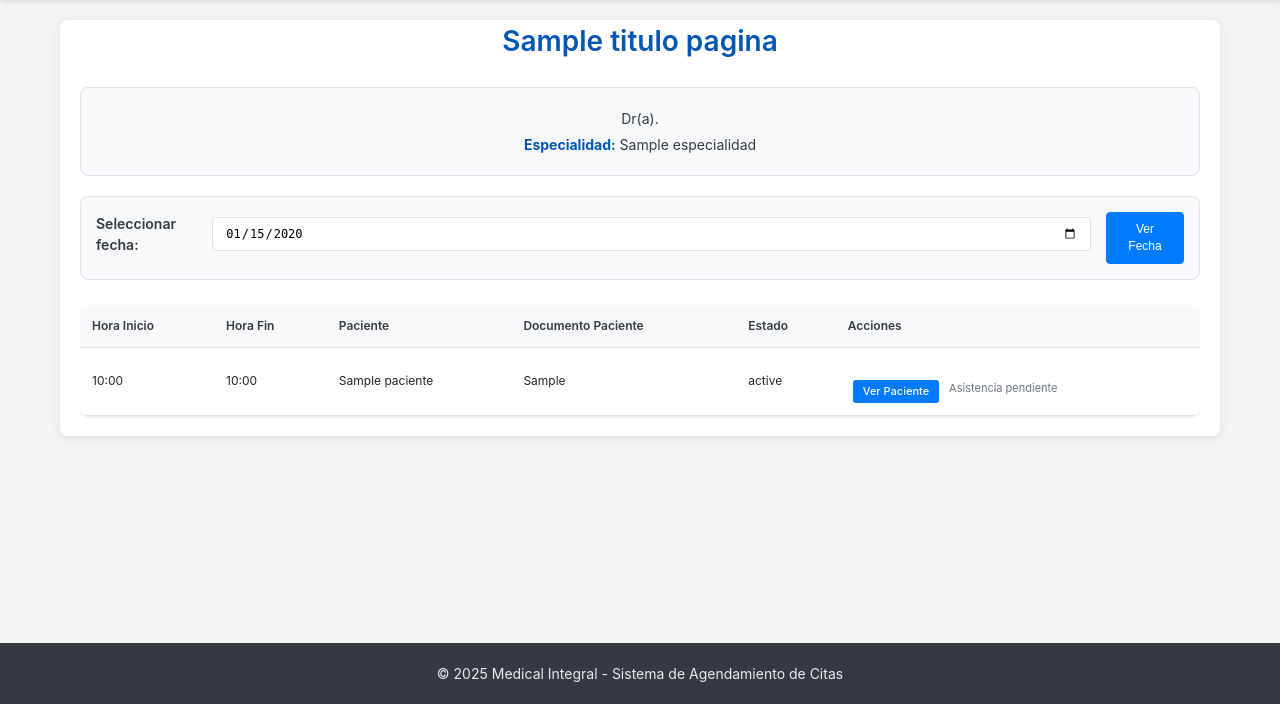
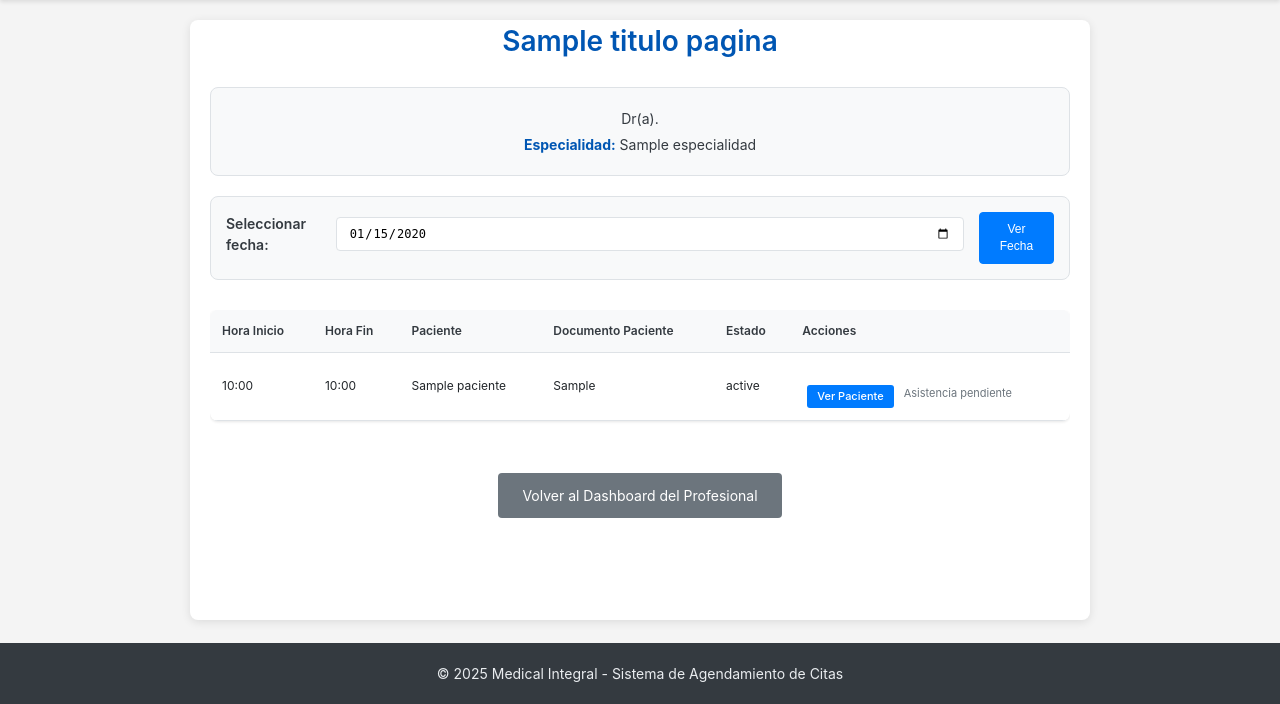
Before and after one commit to kevinagredojara/Sistema-Agendamiento-Citas, a Django app: template agendamiento/templates/agendamiento/agenda_profesional.html in a window 1280 px wide. Shown: the part 96-800 px from the top of the page. Run offline with Django 5.2, Linux system fonts and the light colour scheme; the template is opened without the code that fills it: most values are stand-ins (such as "Sample title", 1, 10 or a date in 2020).

Commit message:
Version estable Fase 3 usuario: Profesional

```diff
--- a/agendamiento/templates/agendamiento/agenda_profesional.html
+++ b/agendamiento/templates/agendamiento/agenda_profesional.html
@@ -2,12 +2,12 @@
 
 {% block title %}{{ titulo_pagina|default:"Mi Agenda" }}{% endblock %}
 
-{% block nav_items %}
-    <a href="{% url 'agendamiento:dashboard_profesional' %}" class="nav-item btn btn-outline-light">← Volver al Dashboard</a>
+{% block navigation %}
+    <a href="{% url 'agendamiento:dashboard_profesional' %}">Dashboard</a>
 {% endblock %}
 
 {% block content %}
-    <div class="container">        <h1>{{ titulo_pagina|default:"Mi Agenda" }}</h1>
+    <div class="container" style="min-height: 600px; padding-bottom: 40px; max-width: 900px; margin: 0 auto;">        <h1>{{ titulo_pagina|default:"Mi Agenda" }}</h1>
         {% if profesional_actual %}
             <div class="sub-header-info">
                 <p>Dr(a). {{ profesional_actual.user_account.get_full_name|default:user.username }}</p>
@@ -29,13 +29,10 @@
             <label for="fecha_agenda_input">Seleccionar fecha:</label>
             <input type="date" id="fecha_agenda_input" name="fecha_agenda" value="{{ fecha_agenda|date:'Y-m-d' }}">
             <button type="submit" class="btn btn-primary">Ver Fecha</button>
-        </form>
-
-        <div class="agenda-section">
-            {% if citas_del_dia %}
-                <div class="table-responsive">
+        </form>        <div class="agenda-section" style="margin-top: 30px;">
+            {% if citas_del_dia %}<div class="table-responsive">
                     <table class="table table-striped">
-                        <thead>
+                        <thead class="table-dark">
                             <tr>
                                 <th>Hora Inicio</th>
                                 <th>Hora Fin</th>
@@ -72,8 +69,11 @@
             {% else %}
                 <div class="empty-state">
                     <p>No tiene citas programadas para el día {{ fecha_agenda_formateada }}.</p>
-                </div>
-            {% endif %}
+                </div>            {% endif %}
+        </div>
+
+        <div class="back-link-container">
+            <a href="{% url 'agendamiento:dashboard_profesional' %}" class="back-link">Volver al Dashboard del Profesional</a>
         </div>
     </div>
 {% endblock %}
```
Also changed, not shown: agendamiento/templates/agendamiento/dashboard_profesional.html (+3 -6 lines), agendamiento/templates/agendamiento/detalles_paciente_cita.html (+10 -8 lines).
